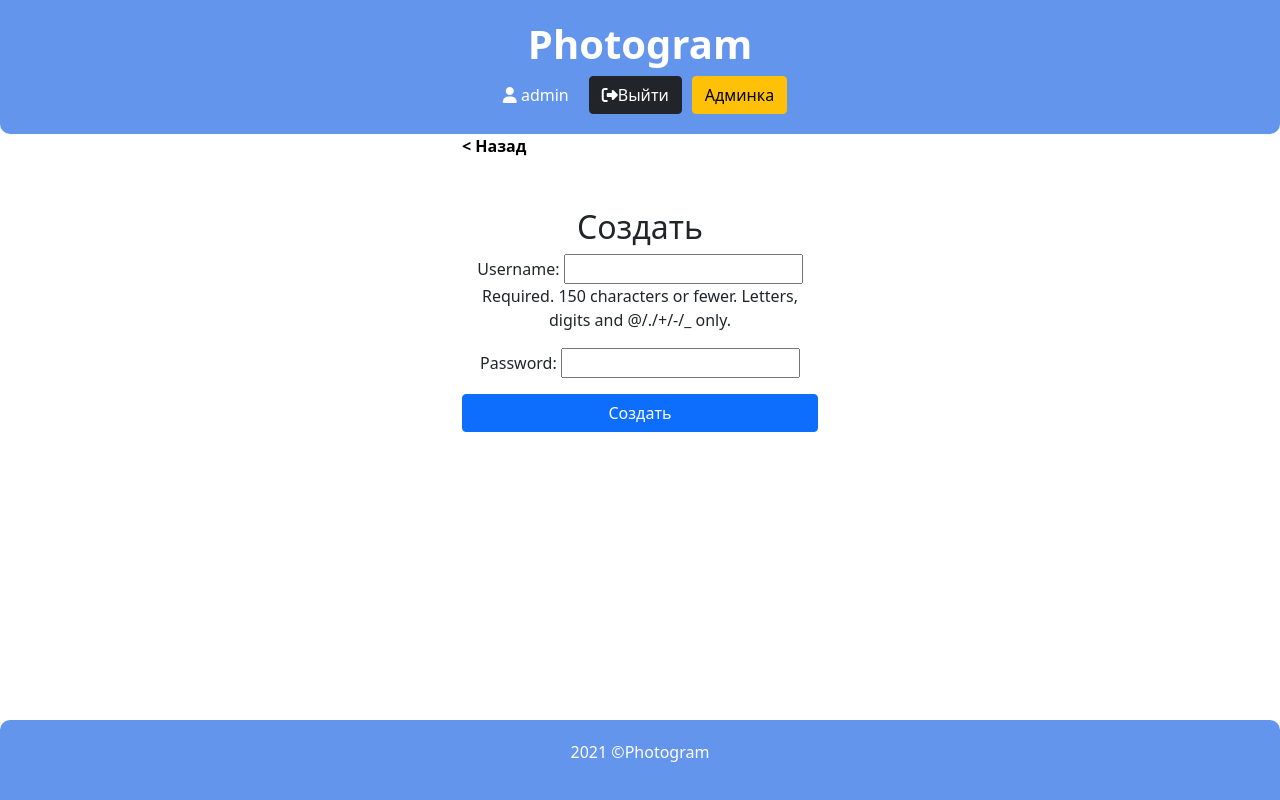
After one commit to SladBlack/photogram-django, a Django app: page /accounts/user_create/ in a window 1280 px wide. The commit adds this page. Run offline with Django 3.2, Linux system fonts and the light colour scheme; a user stored in the database is signed in; some libraries are stand-ins or nearby versions.

Commit message:
Update admin-panel: -block/unblock user -create new user from admin-panel

```diff
--- /dev/null
+++ b/photogram/accounts/forms.py
@@ -0,0 +1,24 @@
+from django import forms
+from django.contrib.auth.models import User
+
+
+class UpdateForm(forms.ModelForm):
+    class Meta:
+        model = User
+        fields = ['username']
+
+
+class CreateUserForm(forms.ModelForm):
+    class Meta:
+        model = User
+        fields = ['username', 'password']
+        widgets = {
+            'password': forms.PasswordInput()
+        }
+
+    def save(self, commit=True):
+        user = super().save(commit=False)
+        user.set_password(self.cleaned_data['password'])
+        if commit:
+            user.save()
+        return user
--- a/photogram/accounts/urls.py
+++ b/photogram/accounts/urls.py
@@ -7,4 +7,6 @@ urlpatterns = [
     path('signup/', views.SignUpView.as_view(), name='signup'),
     path('', views.UsersList.as_view(), name='user_list'),
     path('user_delete/<int:pk>/', views.DeleteUser.as_view(), name='user_delete'),
+    path('user_block/<int:pk>/', views.BlockUser.as_view(), name='user_block'),
+    path('user_create/', views.CreateUser.as_view(), name='user_create'),
 ]
--- a/photogram/accounts/views.py
+++ b/photogram/accounts/views.py
@@ -2,16 +2,20 @@ from django.contrib.auth.mixins import LoginRequiredMixin
 from django.contrib.auth.models import User
 from django.contrib.auth.forms import UserCreationForm
 from django.urls import reverse_lazy
-from django.views.generic import CreateView, ListView, DeleteView
+from django.views.generic import CreateView, ListView, DeleteView, FormView
+
+from .forms import UpdateForm, CreateUserForm
 
 
 class SignUpView(CreateView):
+    """Регистрация"""
     form_class = UserCreationForm
     success_url = reverse_lazy('login')
     template_name = 'registration/signup.html'
 
 
 class UsersList(LoginRequiredMixin, ListView):
+    """Список пользователей"""
     model = User
     template_name = 'accounts/accounts.html'
 
@@ -21,8 +25,34 @@ class UsersList(LoginRequiredMixin, ListView):
         return context
 
 
+class CreateUser(LoginRequiredMixin, CreateView):
+    """Создание пользователя"""
+    form_class = CreateUserForm
+    success_url = reverse_lazy('user_list')
+    template_name = 'accounts/create_user.html'
+
+
 class DeleteUser(LoginRequiredMixin, DeleteView):
     """Удаление пользователя"""
     model = User
     success_url = reverse_lazy('user_list')
     template_name = 'accounts/delete_confirm.html'
+
+
+class BlockUser(LoginRequiredMixin, FormView):
+    """Блокирование/разблокирование пользователя"""
+    model = User
+    template_name = 'accounts/accounts.html'
+    success_url = reverse_lazy('posts')
+    form_class = UpdateForm
+
+    def get_context_data(self, **kwargs):
+        context = super().get_context_data(**kwargs)
+        user = User.objects.get(id=self.request.POST.get('id'))
+        if user.is_active:
+            user.is_active = False
+        else:
+            user.is_active = True
+        user.save()
+        context['users'] = User.objects.all()
+        return context
--- a/photogram/posts/static/css/style.css
+++ b/photogram/posts/static/css/style.css
@@ -1,13 +1,14 @@
 .blue{background-color: cornflowerblue}
+
 .black-text{color: #000;}
+
+i{font-family: fontawesome !important;}
 
 a,
 a:hover{
     text-decoration: none;
     color: #fff;
 }
-
-i{font-family: fontawesome !important;}
 
 /*Шапка*/
 
@@ -36,7 +37,6 @@ i{font-family: fontawesome !important;}
 
 /* Подвал */
 footer{
-    flex: 0 0 auto;
     text-align: center;
     color: #fff;
     padding: 20px;
--- /dev/null
+++ b/photogram/templates/accounts/create_user.html
@@ -0,0 +1,19 @@
+{% extends 'base.html' %}
+
+{% block title %}Создание нового пользователя{% endblock %}
+
+{% block content %}
+<div class="container">
+    <div class="row">
+      <div class="col-lg-4 offset-lg-4">
+        <a class="back-href" href="{% url 'user_list' %}">< Назад</a>
+        <form method="post" enctype="multipart/form-data" class="post-update">
+          <h2>Создать</h2>
+          {% csrf_token %}
+          {{ form.as_p }}
+          <input type="submit" class="btn btn-primary" value="Создать">
+        </form>
+      </div>
+    </div>
+  </div>
+{% endblock %}
--- a/photogram/templates/base.html
+++ b/photogram/templates/base.html
@@ -13,8 +13,8 @@
 
 
 </head>
-<body>
-  <header class="header">
+<body class="d-flex flex-column min-vh-100">
+  <header class="header ">
     <div class="container">
       <div class="row">
         <div class="col-lg-12">
@@ -50,13 +50,17 @@
       </div>
     </div>
   </header>
-  <main>
+  <main class="wrapper flex-grow-1">
     {% block content %}
     {% endblock %}
   </main>
 
-  <footer class="blue">
-    <p>2021 ©Photogram</p>
+  <footer class="blue navbar-fixed-bottom row-fluid">
+    <div class="navbar-inner">
+      <div class="container">
+        <p>2021 ©Photogram</p>
+      </div>
+    </div>
   </footer>
 
   <script src="https://use.fontawesome.com/f6d634fa70.js"></script>
```
Also changed, not shown: photogram/templates/accounts/accounts.html (+21 -2 lines), photogram/db.sqlite3.
